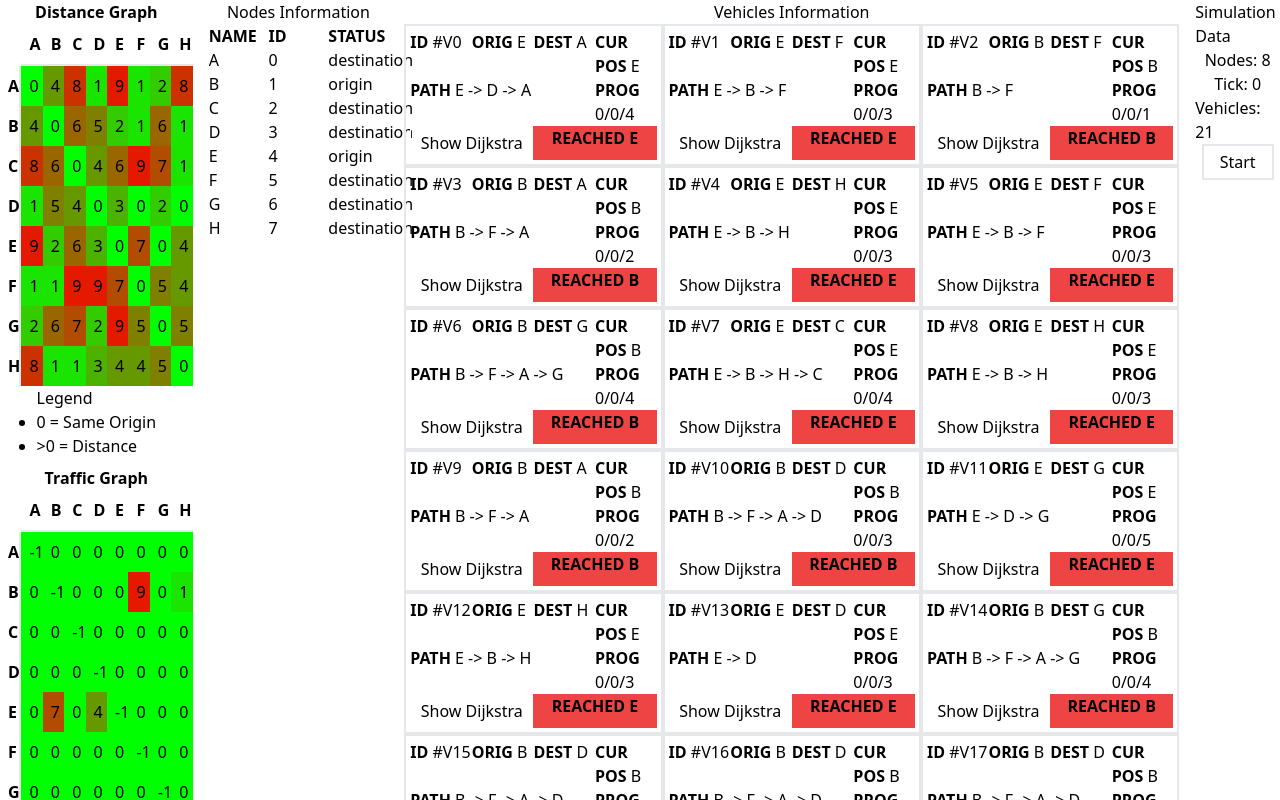
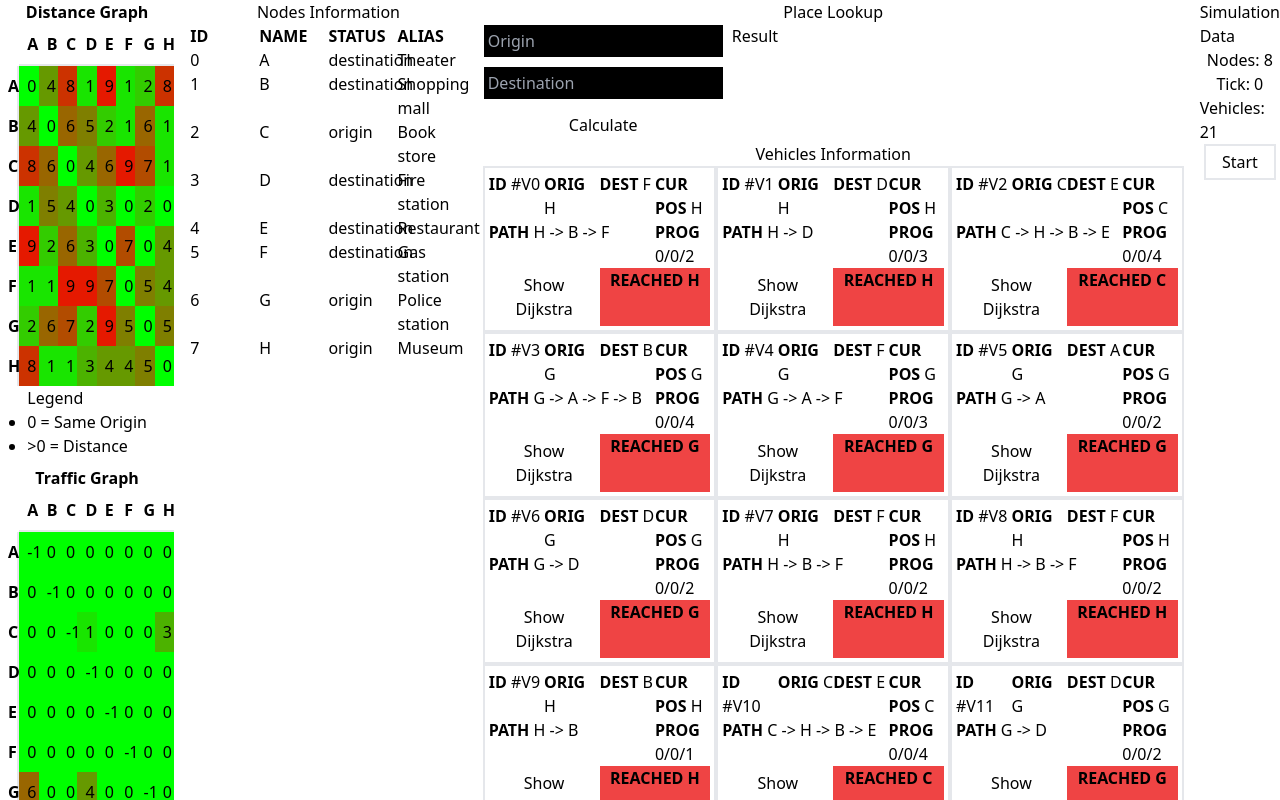
Before and after one commit to scantarbian/shiroko, a Next.js app: page /playground/trafficsim in a window 1280 px wide. Shown: the top 800 px of the page. Built offline with nearby package versions, Linux system fonts and the light colour scheme.

Commit message:
feat: assign aliases (place names) to places and prepare place lookup form

```diff
--- /dev/null
+++ b/_mock/places.ts
@@ -0,0 +1,51 @@
+const PLACES: string[] = [
+  "Cinema",
+  "Restaurant",
+  "Park",
+  "Beach",
+  "Museum",
+  "Theater",
+  "Stadium",
+  "Zoo",
+  "Library",
+  "Gym",
+  "Bar",
+  "Cafe",
+  "Club",
+  "Hotel",
+  "Hospital",
+  "School",
+  "University",
+  "Airport",
+  "Bus station",
+  "Train station",
+  "Subway station",
+  "Taxi stand",
+  "Pharmacy",
+  "Supermarket",
+  "Shopping mall",
+  "Bank",
+  "ATM",
+  "Post office",
+  "Police station",
+  "Fire station",
+  "Parking",
+  "Gas station",
+  "Car repair",
+  "Car wash",
+  "Car rental",
+  "Car dealer",
+  "Furniture store",
+  "Electronics store",
+  "Clothing store",
+  "Shoe store",
+  "Jewelry store",
+  "Pet store",
+  "Toy store",
+  "Book store",
+  "Florist",
+  "Liquor store",
+  "Hardware store",
+];
+
+export default PLACES;
--- /dev/null
+++ b/app/playground/trafficsim/PlaceLookup.tsx
@@ -0,0 +1,55 @@
+import { useForm, SubmitHandler } from "react-hook-form";
+import { Dijkstra, NodeInformation } from "./types";
+
+type Inputs = {
+  origin: string;
+  destination: string;
+};
+
+type Props = {
+  calculateDijkstra: Dijkstra;
+  nodeInformation: NodeInformation[];
+};
+
+const PlaceLookup = ({ nodeInformation, calculateDijkstra }: Props) => {
+  const {
+    register,
+    handleSubmit,
+    watch,
+    formState: { errors },
+  } = useForm<Inputs>();
+  const onSubmit: SubmitHandler<Inputs> = (data) => {
+    console.log(data);
+  };
+
+  console.log(watch("origin"));
+
+  return (
+    <div className="flex w-full space-x-2">
+      <form onSubmit={handleSubmit(onSubmit)} className="flex flex-col gap-y-2">
+        <input
+          {...register("origin", {
+            required: true,
+          })}
+          placeholder="Origin"
+          className="bg-black border border-white p-1"
+        />
+        <input
+          {...register("destination", {
+            required: true,
+          })}
+          placeholder="Destination"
+          className="bg-black border border-white p-1"
+        />
+        <button type="submit" className="border border-white p-1">
+          <span>Calculate</span>
+        </button>
+      </form>
+      <div>
+        <span>Result</span>
+      </div>
+    </div>
+  );
+};
+
+export default PlaceLookup;
--- a/app/playground/trafficsim/Vehicle.tsx
+++ b/app/playground/trafficsim/Vehicle.tsx
@@ -48,7 +48,7 @@ const VehicleData = ({ vehicle, id, nodeInformation }: Props) => {
         <span>Show Dijkstra</span>
       </button>
       <span
-        className={`col-span-2 text-center  font-bold ${
+        className={`col-span-2 text-center font-bold ${
           vehicle.position === vehicle.destination
             ? "bg-green-500 text-black"
             : "bg-red-500 "
--- a/app/playground/trafficsim/page.tsx
+++ b/app/playground/trafficsim/page.tsx
@@ -9,6 +9,8 @@ import type {
   Vehicle,
 } from "./types";
 import VehicleData from "./Vehicle";
+import PlaceLookup from "./PlaceLookup";
+import PLACES from "@/_mock/places";
 
 // traffic generator:
 // - tick based
@@ -91,11 +93,14 @@ const TrafficSim = () => {
         // if you want to load custom names, load it here
         const name = String.fromCharCode(65 + i);
         const status = Math.random() < originChance ? "origin" : "destination";
+        // randomly assign alias from PLACES (array of names)
+        const alias = PLACES[Math.floor(Math.random() * PLACES.length)];
 
         return {
           key: i,
           name,
           status,
+          alias,
         };
       }
     );
@@ -298,6 +303,8 @@ const TrafficSim = () => {
         //   `${traveledWeights + 1}/${nextNodeWeight}`
         // );
 
+        // if we want to take into account traffic, recalculate dijkstra here
+
         return {
           ...vehicle,
           position: nextNode,
@@ -474,22 +481,29 @@ const TrafficSim = () => {
         </div>
         <div className="flex flex-col items-center">
           <span>Nodes Information</span>
-          <div className="grid grid-cols-3">
+          <div className="grid grid-cols-4">
+            <span className="font-bold">ID</span>
             <span className="font-bold">NAME</span>
-            <span className="font-bold">ID</span>
             <span className="font-bold">STATUS</span>
+            <span className="font-bold">ALIAS</span>
             {nodeInformation.map((node) => {
               return (
                 <>
+                  <span key={`${node.key}-key`}>{node.key}</span>
                   <span key={`${node.key}-name`}>{node.name}</span>
-                  <span key={`${node.key}-key`}>{node.key}</span>
                   <span key={`${node.key}-status`}>{node.status}</span>
+                  <span key={`${node.key}-alias`}>{node.alias}</span>
                 </>
               );
             })}
           </div>
         </div>
         <div className="flex flex-col items-center">
+          <span>Place Lookup</span>
+          <PlaceLookup
+            nodeInformation={nodeInformation}
+            calculateDijkstra={calculateDijkstra}
+          />
           <span>Vehicles Information</span>
           <div className="grid grid-cols-3">
             {vehicles.map((vehicle, i) => {
--- a/app/playground/trafficsim/types.ts
+++ b/app/playground/trafficsim/types.ts
@@ -28,6 +28,7 @@ export type DijkstraCalculationData = {
 export type NodeInformation = {
   key: number;
   name: string;
+  alias?: string;
   status: "origin" | "destination";
 };
 
--- a/package.json
+++ b/package.json
@@ -18,6 +18,7 @@
     "next": "^13.4.4",
     "react": "18.2.0",
     "react-dom": "18.2.0",
+    "react-hook-form": "^7.44.3",
     "typescript": "^5.0.4"
   },
   "devDependencies": {
```
Also changed, not shown: 1 other file (tests, documents, lock files or other folders).
